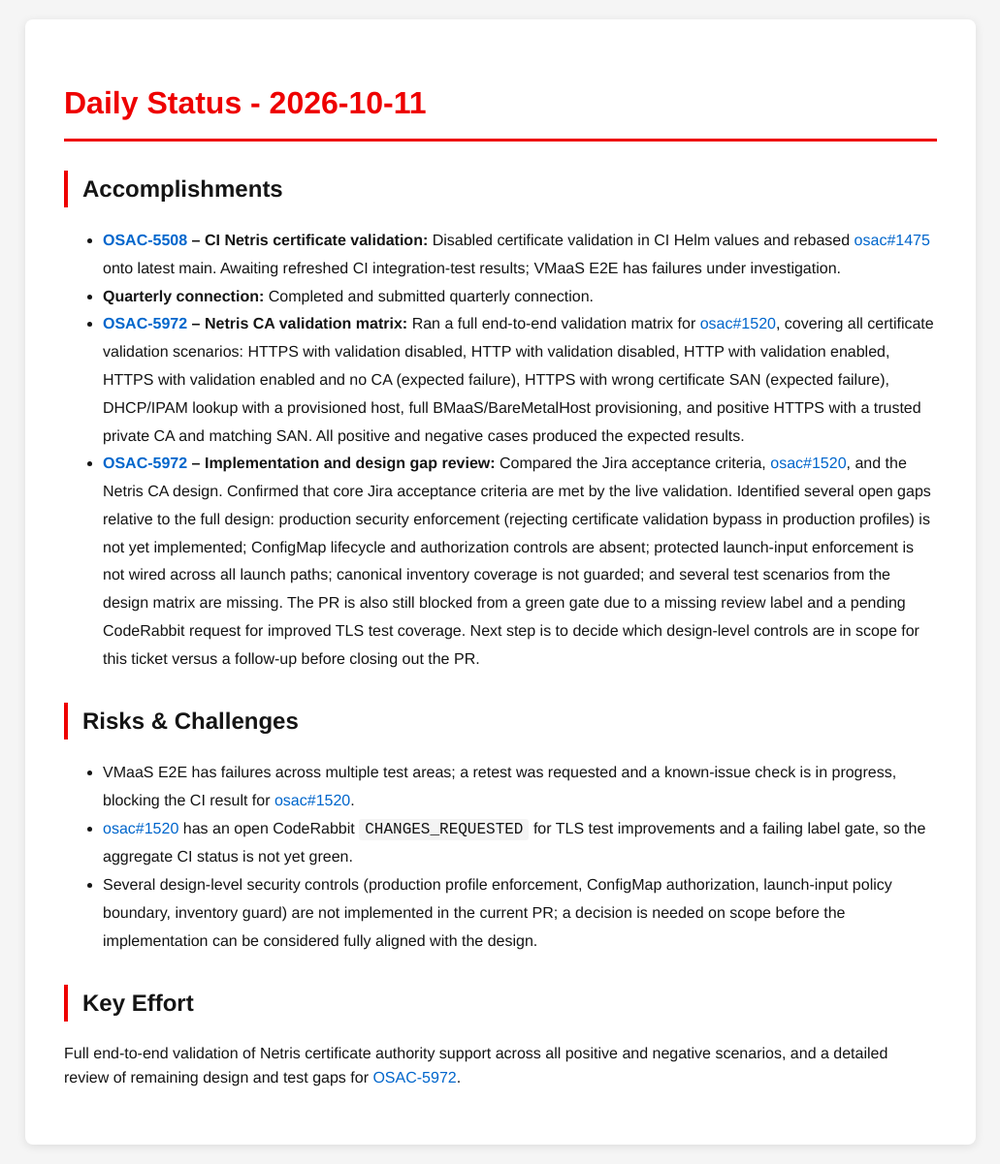
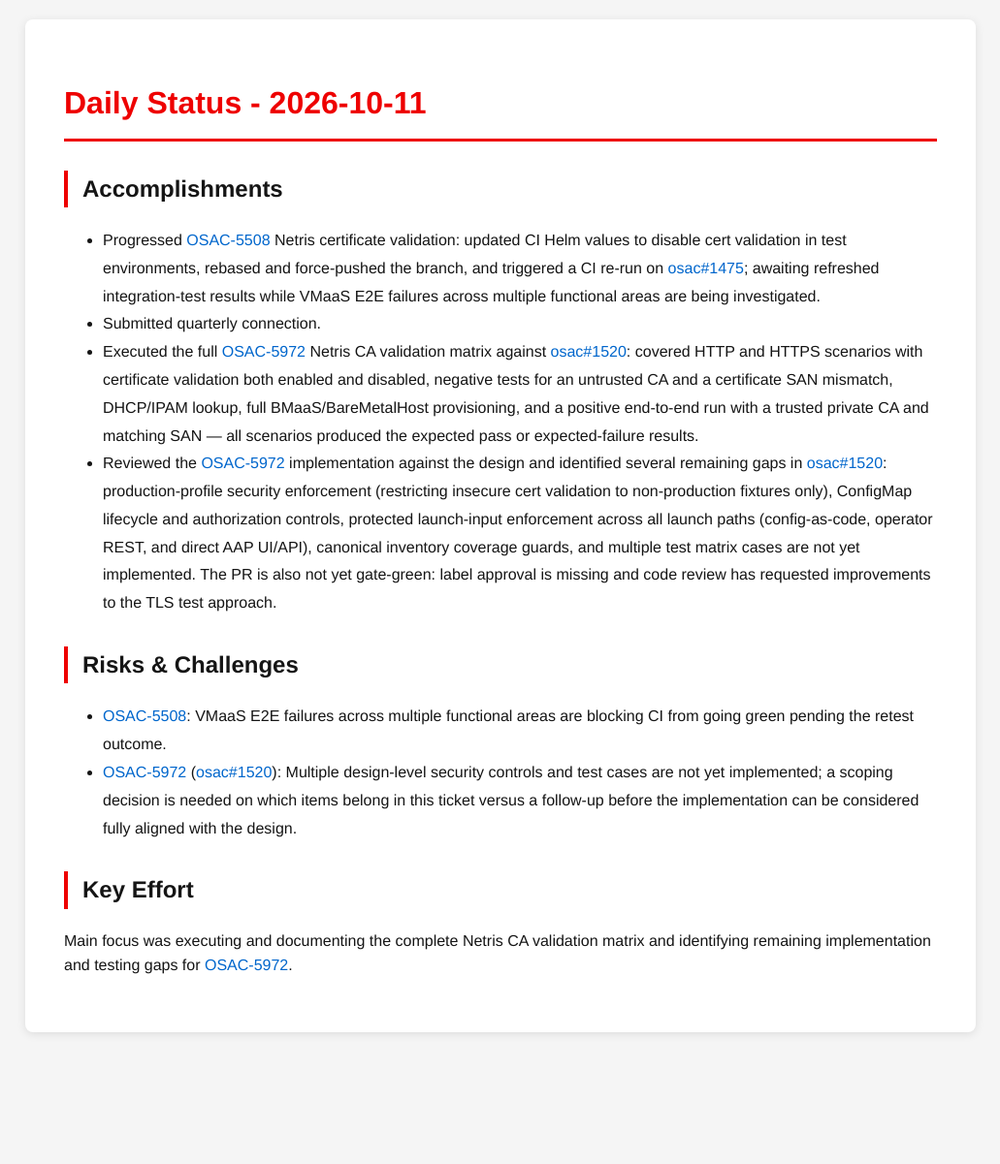
Before and after one commit to tzvatot/daily-status, a Jekyll site: the page built from 2026-10-11.md, in a window 1280 px wide. Shown: the whole page at 97% size, without its empty margins (124-1155 px from the left). Built offline with Jekyll 4.4.1, drawn with Linux system fonts in a browser that asks for light colours; after the commit the page ends 1085 px from its top, so only the background shows below that.

Commit message:
Daily status update - 2026-10-11

```diff
--- a/2026-10-11.md
+++ b/2026-10-11.md
@@ -7,15 +7,14 @@
 # Daily Status - 2026-10-11
 
 ## Accomplishments
-- **[OSAC-5508](https://redhat.atlassian.net/browse/OSAC-5508) – CI Netris certificate validation:** Disabled certificate validation in CI Helm values and rebased [osac#1475](https://github.com/osac-project/osac/pull/1475) onto latest main. Awaiting refreshed CI integration-test results; VMaaS E2E has failures under investigation.
-- **Quarterly connection:** Completed and submitted quarterly connection.
-- **[OSAC-5972](https://redhat.atlassian.net/browse/OSAC-5972) – Netris CA validation matrix:** Ran a full end-to-end validation matrix for [osac#1520](https://github.com/osac-project/osac/pull/1520), covering all certificate validation scenarios: HTTPS with validation disabled, HTTP with validation disabled, HTTP with validation enabled, HTTPS with validation enabled and no CA (expected failure), HTTPS with wrong certificate SAN (expected failure), DHCP/IPAM lookup with a provisioned host, full BMaaS/BareMetalHost provisioning, and positive HTTPS with a trusted private CA and matching SAN. All positive and negative cases produced the expected results.
-- **[OSAC-5972](https://redhat.atlassian.net/browse/OSAC-5972) – Implementation and design gap review:** Compared the Jira acceptance criteria, [osac#1520](https://github.com/osac-project/osac/pull/1520), and the Netris CA design. Confirmed that core Jira acceptance criteria are met by the live validation. Identified several open gaps relative to the full design: production security enforcement (rejecting certificate validation bypass in production profiles) is not yet implemented; ConfigMap lifecycle and authorization controls are absent; protected launch-input enforcement is not wired across all launch paths; canonical inventory coverage is not guarded; and several test scenarios from the design matrix are missing. The PR is also still blocked from a green gate due to a missing review label and a pending CodeRabbit request for improved TLS test coverage. Next step is to decide which design-level controls are in scope for this ticket versus a follow-up before closing out the PR.
+- Progressed [OSAC-5508](https://redhat.atlassian.net/browse/OSAC-5508) Netris certificate validation: updated CI Helm values to disable cert validation in test environments, rebased and force-pushed the branch, and triggered a CI re-run on [osac#1475](https://github.com/osac-project/osac/pull/1475); awaiting refreshed integration-test results while VMaaS E2E failures across multiple functional areas are being investigated.
+- Submitted quarterly connection.
+- Executed the full [OSAC-5972](https://redhat.atlassian.net/browse/OSAC-5972) Netris CA validation matrix against [osac#1520](https://github.com/osac-project/osac/pull/1520): covered HTTP and HTTPS scenarios with certificate validation both enabled and disabled, negative tests for an untrusted CA and a certificate SAN mismatch, DHCP/IPAM lookup, full BMaaS/BareMetalHost provisioning, and a positive end-to-end run with a trusted private CA and matching SAN — all scenarios produced the expected pass or expected-failure results.
+- Reviewed the [OSAC-5972](https://redhat.atlassian.net/browse/OSAC-5972) implementation against the design and identified several remaining gaps in [osac#1520](https://github.com/osac-project/osac/pull/1520): production-profile security enforcement (restricting insecure cert validation to non-production fixtures only), ConfigMap lifecycle and authorization controls, protected launch-input enforcement across all launch paths (config-as-code, operator REST, and direct AAP UI/API), canonical inventory coverage guards, and multiple test matrix cases are not yet implemented. The PR is also not yet gate-green: label approval is missing and code review has requested improvements to the TLS test approach.
 
 ## Risks & Challenges
-- VMaaS E2E has failures across multiple test areas; a retest was requested and a known-issue check is in progress, blocking the CI result for [osac#1520](https://github.com/osac-project/osac/pull/1520).
-- [osac#1520](https://github.com/osac-project/osac/pull/1520) has an open CodeRabbit `CHANGES_REQUESTED` for TLS test improvements and a failing label gate, so the aggregate CI status is not yet green.
-- Several design-level security controls (production profile enforcement, ConfigMap authorization, launch-input policy boundary, inventory guard) are not implemented in the current PR; a decision is needed on scope before the implementation can be considered fully aligned with the design.
+- [OSAC-5508](https://redhat.atlassian.net/browse/OSAC-5508): VMaaS E2E failures across multiple functional areas are blocking CI from going green pending the retest outcome.
+- [OSAC-5972](https://redhat.atlassian.net/browse/OSAC-5972) ([osac#1520](https://github.com/osac-project/osac/pull/1520)): Multiple design-level security controls and test cases are not yet implemented; a scoping decision is needed on which items belong in this ticket versus a follow-up before the implementation can be considered fully aligned with the design.
 
 ## Key Effort
-Full end-to-end validation of Netris certificate authority support across all positive and negative scenarios, and a detailed review of remaining design and test gaps for [OSAC-5972](https://redhat.atlassian.net/browse/OSAC-5972).
+Main focus was executing and documenting the complete Netris CA validation matrix and identifying remaining implementation and testing gaps for [OSAC-5972](https://redhat.atlassian.net/browse/OSAC-5972).
```
